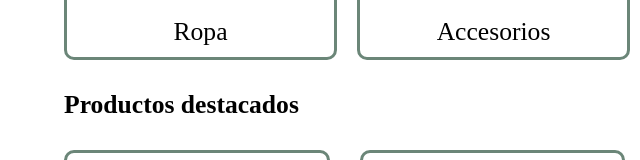
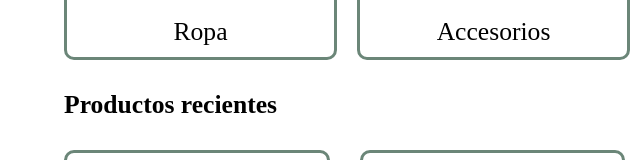
Before and after one commit to Hardwell11-gif/renew, a plain HTML site: page index.html in a window 1280 px wide. Shown: the part 995-1155 px from the top of the page, 0-640 px from the left. Drawn offline with Linux system fonts and the light colour scheme.

Commit message:
actualización index.html

```diff
--- a/index.html
+++ b/index.html
@@ -72,7 +72,7 @@
                 </a>
             </div>
             <div class="subtitulo">
-                <h3>Productos destacados</h3>
+                <h3>Productos recientes</h3>
             </div>
             <div class="productos">
                 <div class="producto">
```
